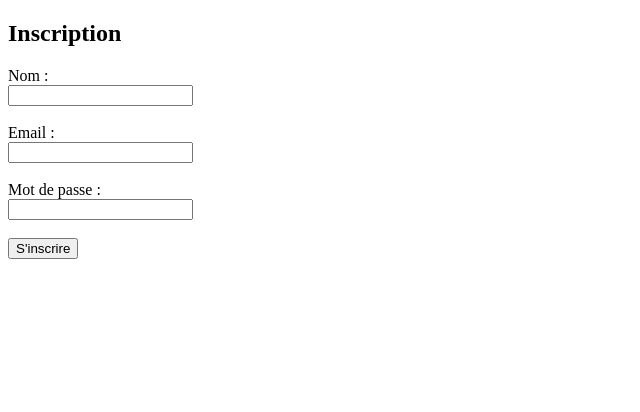
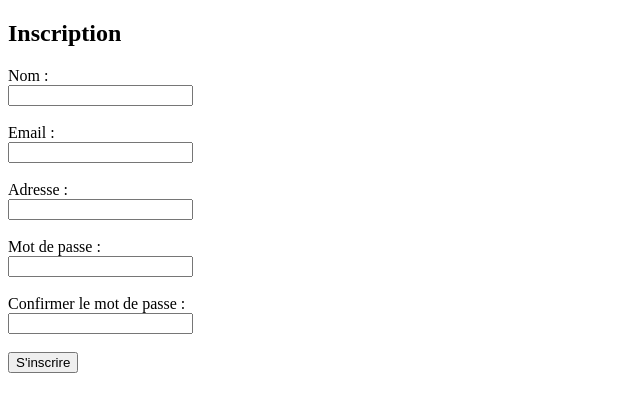
Before and after one commit to Detruni/cour_php, a PHP site: page /register.php in a window 1280 px wide. Shown: the top 412 px of the page, without its empty margins (0-640 px from the left). Run offline with PHP 8.4, Linux system fonts and the light colour scheme.

Commit message:
Feature Inscription : Ajout adresse, regex mdp et table roles

```diff
--- a/fonctions.php
+++ b/fonctions.php
@@ -41,9 +41,11 @@ function emailExiste($pdo, $email) {
 // ---------------------------------------
 // Inscrire un utilisateur
 // ---------------------------------------
-function creerUtilisateur($pdo, $nom, $email, $passwordHash) {
-    $stmt = $pdo->prepare("INSERT INTO users (nom, email, password) VALUES (?, ?, ?)");
-    return $stmt->execute([$nom, $email, $passwordHash]);
+function creerUtilisateur($pdo, $nom, $email, $adresse,$passwordHash) {
+    $role_id = 2;
+
+    $stmt = $pdo->prepare("INSERT INTO users (nom, email, adresse, password, role_id) VALUES (?, ?, ?, ?, ?)");
+    return $stmt->execute([$nom, $email, $adresse, $passwordHash, $role_id]);
 }
 
 
--- a/register.php
+++ b/register.php
@@ -8,14 +8,24 @@ if ($_SERVER['REQUEST_METHOD'] === 'POST') {
 
     $nom = trim($_POST['nom']);
     $email = trim($_POST['email']);
+    $adresse = trim($_POST['adresse']);
     $password = trim($_POST['password']);
+    $confirm_password = trim($_POST['confirm_password']);
 
-    if ($nom === "" || $email === "" || $password === "") {
+    if ($nom === "" || $email === "" || $adresse === "" || $password === "" || $confirm_password === "") {
         die("Tous les champs sont obligatoires.");
     }
 
     if (!filter_var($email, FILTER_VALIDATE_EMAIL)) {
         die("Email invalide.");
+    }
+
+    if (!preg_match('/^(?=.*[A-Za-z])(?=.*\d)[A-Za-z\d]{8,}$/', $password)) {
+        die("Le mot de passe doit contenir au moins 8 caractères, dont une lettre et un chiffre.");
+    }
+
+    if ($password !== $confirm_password) {
+        die("Les mots de passe ne correspondent pas.");
     }
 
     if (emailExiste($pdo, $email)) {
@@ -24,7 +34,7 @@ if ($_SERVER['REQUEST_METHOD'] === 'POST') {
 
     $passwordHash = password_hash($password, PASSWORD_DEFAULT);
 
-    if (creerUtilisateur($pdo, $nom, $email, $passwordHash)) {
+    if (creerUtilisateur($pdo, $nom, $email, $adresse, $passwordHash)) {
         echo "Inscription réussie. <a href='login.php'>Se connecter</a>";
     } else {
         echo "Erreur lors de l'inscription.";
@@ -34,18 +44,28 @@ if ($_SERVER['REQUEST_METHOD'] === 'POST') {
 
 <!DOCTYPE html>
 <html>
+<head>
+    <meta charset="UTF-8">
+    <title>Inscription</title>
+</head>
 <body>
 <h2>Inscription</h2>
 
 <form method="POST">
-    Nom :<br>
+    <label>Nom :</label><br>
     <input type="text" name="nom" required><br><br>
 
-    Email :<br>
+    <label>Email :</label><br>
     <input type="email" name="email" required><br><br>
 
-    Mot de passe :<br>
+    <label>Adresse :</label><br>
+    <input type="text" name="adresse" required><br><br>
+
+    <label>Mot de passe :</label><br>
     <input type="password" name="password" required><br><br>
+
+    <label>Confirmer le mot de passe :</label><br>
+    <input type="password" name="confirm_password" required><br><br>
 
     <button type="submit">S'inscrire</button>
 </form>
```
